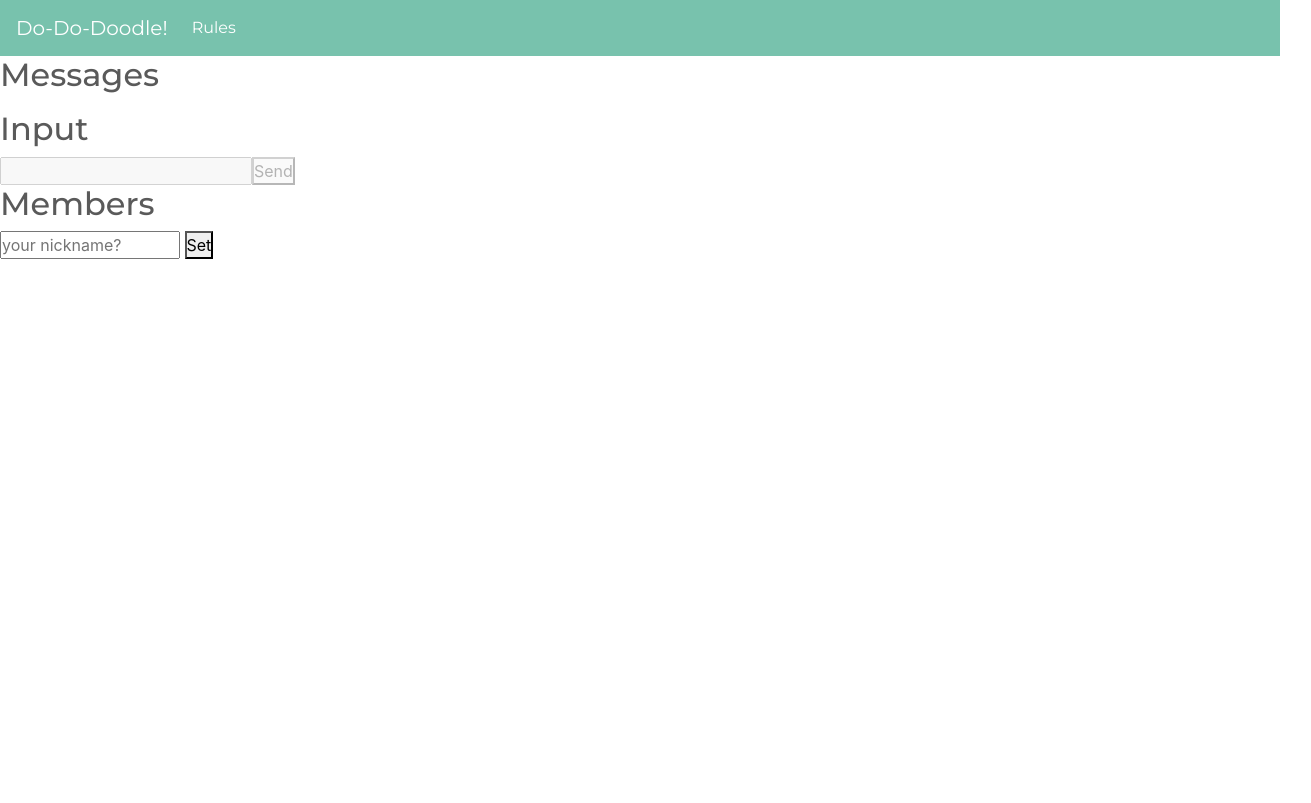
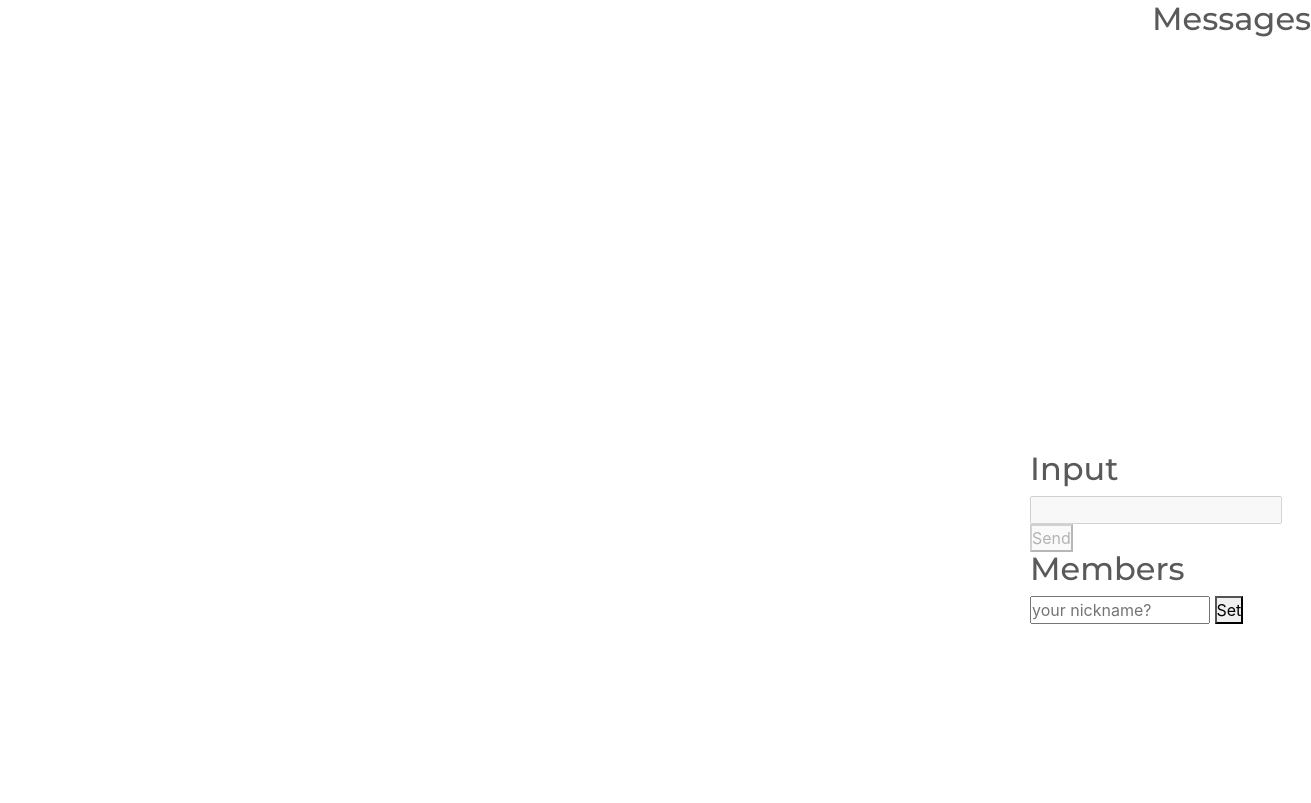
Before and after one commit to ajbarcenas/Do-Do-Doodle, a website: page client/index.html in a window 1280 px wide. Shown: the whole page, 1311 px wide, since content can reach past the window. Drawn offline with nearby package versions, Linux system fonts and the light colour scheme; no server answers.

Commit message:
Adding some css changes to the web page

```diff
--- a/client/client.js
+++ b/client/client.js
@@ -21,7 +21,7 @@ $('form').submit(function(){
 
 socket.on('chat message', function(msg){
   $("#messages").append("<li><b>"+msg[0]+":</b> "+msg[1]);
-  window.scrollTo(0, document.body.scrollHeight);
+  //window.scrollTo(0, document.body.scrollHeight);
 });
 
 socket.on('info', function(inf){
--- a/client/index.html
+++ b/client/index.html
@@ -1,5 +1,6 @@
 <!DOCTYPE html>
 <html lang="en">
+
 <head>
   <title>Do-Do-Doodle!!!!</title>
   <meta charset="utf-8">
@@ -7,7 +8,7 @@
   <link rel="stylesheet" href="./style/bootstrap.min.css">
   <link rel="stylesheet" href="./style/style.css">
   <link rel="shortcut icon" href="../public/assets/favicon.png" type="image/png">
-  <link rel="icon" type="image/png" href="../public/assets/favicon.png"/>
+  <link rel="icon" type="image/png" href="../public/assets/favicon.png" />
 
   <script src="https://ajax.googleapis.com/ajax/libs/jquery/3.5.1/jquery.min.js"></script>
   <script src="https://maxcdn.bootstrapcdn.com/bootstrap/3.4.1/js/bootstrap.min.js"></script>
@@ -20,11 +21,12 @@
   </style>
 -->
 </head>
-   <script src = "/socket.io/socket.io.js"></script>
+<script src="/socket.io/socket.io.js"></script>
 
 <link rel="stylesheet" href="style/master.css">
+
 <body>
-  <nav class="navbar navbar-expand-lg navbar-dark bg-primary">
+  <!-- <nav class="navbar navbar-expand-lg navbar-dark bg-primary">
     <a class="navbar-brand" href="">Do-Do-Doodle!</a>
     <button class="navbar-toggler" type="button" data-toggle="collapse" data-target="#navbarColor01" aria-controls="navbarColor01" aria-expanded="false" aria-label="Toggle navigation">
       <span class="navbar-toggler-icon"></span>
@@ -37,27 +39,31 @@
           </a>
         </li>
       </ul>
-    </div>
+    </div> -->
 
   </nav>
-  <div id = "place">
+  <div id="place">
     <div id="container">
-      <section>
+      <aside>
+        <section id="msgContainer">
           <h2>Messages</h2>
           <ul id="messages"></ul>
         </section>
         <footer>
+          <section id="msgInput">
             <h2>Input</h2>
             <form action="">
-              <input id="boxMessage" autocomplete="off" disabled="true"/><button id="buttonMessage" disabled="true">Send</button>
+              <input id="boxMessage" autocomplete="off" disabled="true" /><button id="buttonMessage" disabled="true">Send</button>
             </form>
+          </section>
         </footer>
     </div>
-    <aside>
+    <section id="nickBox">
       <h2>Members</h2>
-    <input id="boxNick" type="text" placeholder="your nickname?" size="13"/>
+      <input id="boxNick" type="text" placeholder="your nickname?" size="13" />
       <button type="submit" id="buttonNick" onClick="setMyName()">Set</button>
       <ul id="ulist"></ul>
+    </section>
     </aside>
   </div>
   <!-- <div id = "toolbar">
@@ -87,12 +93,14 @@
 
 
 
-<script src = "./client.js"> </script>
+  <script src="./client.js"> </script>
+  <section id="canvasElement">
     <canvas id="drawing"></canvas>
+  </section>
+  <!-- <br>
   <br>
   <br>
-<br>
-<br>
-</button>
+  <br> -->
 </body>
+
 </html>
--- a/client/style/style.css
+++ b/client/style/style.css
@@ -8,4 +8,42 @@ body, html{
 }
 #canvas {
    display: block;
+   width: 50%
+   border: 3px solid #73AD21;
 }
+
+/* div#place {
+  position: absolute;
+  right: 0;
+  width: 250px;
+  height: 250px;
+} */
+
+section#msgContainer {
+  position:absolute;
+  right:0;
+  width: 10%;
+  height: 250px;
+}
+
+section#msgInput {
+  position: absolute;
+  bottom: 100px;
+  right: 0;
+  width: 250px;
+  height: 250px;
+}
+
+section#nickBox {
+  position: absolute;
+  bottom: 0px;
+  right: 0;
+  width: 250px;
+  height: 250px;
+}
+
+section#canvasElement {
+  left: 0;
+  width: 50%;
+  height: 250px
+}
```
Lines whose indentation alone changed are shown as unchanged.
